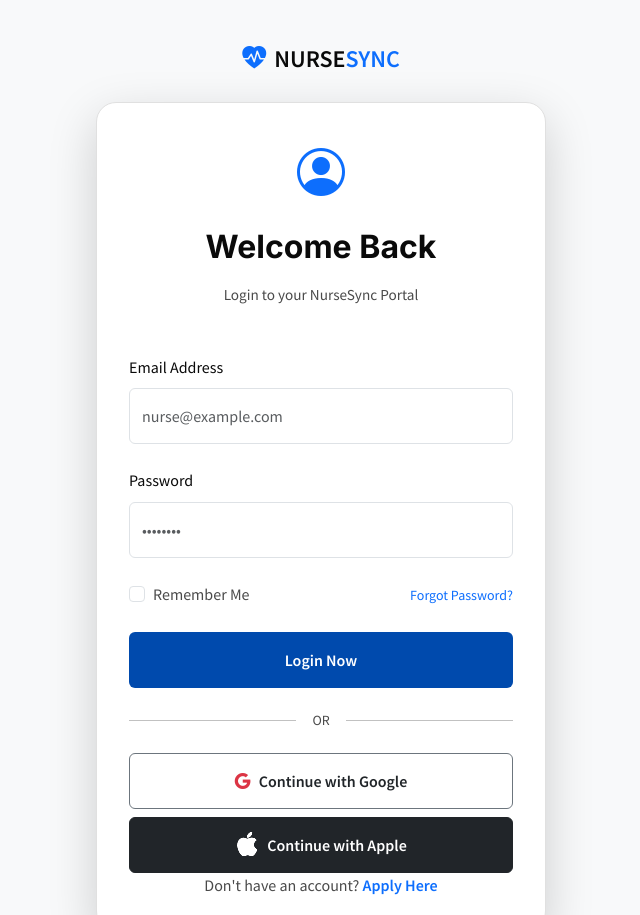
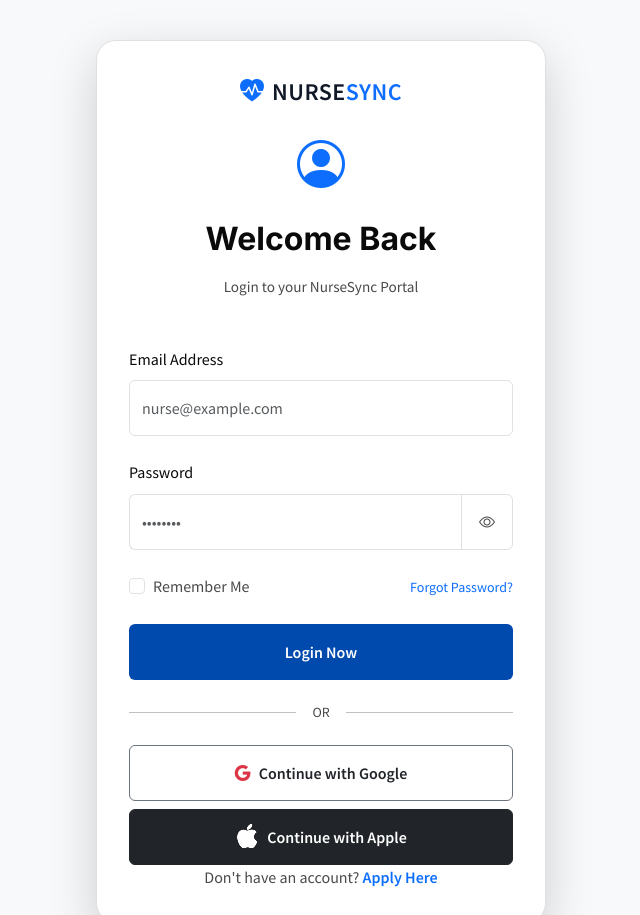
Before and after one commit to HTMLStaticWorks/Travel_Nursing_Agency, a plain HTML site: page login.html in a window 1280 px wide. Shown: the top 915 px of the page, without its empty margins (319-959 px from the left). Drawn offline with nearby package versions, Linux system fonts and the light colour scheme.

Commit message:
Align auth branding and login icon

```diff
--- a/login.html
+++ b/login.html
@@ -21,6 +21,27 @@
     <!-- Custom CSS -->
     <link rel="stylesheet" href="assets/css/style.css">
     <style>
+        .auth-brand {
+            text-decoration: none;
+            color: #111827;
+            margin-bottom: 1rem;
+            justify-content: center;
+        }
+
+        .auth-brand .brand-mark {
+            font-size: 1.5rem;
+        }
+
+        .auth-brand .brand-name {
+            font-size: 1.5rem;
+            letter-spacing: 0.02em;
+        }
+
+        .auth-page-icon {
+            display: block;
+            margin: 0 auto;
+        }
+
         .auth-card {
             max-width: 450px;
             margin: 0 1rem;
@@ -30,15 +51,13 @@
 <body>
 
     <div class="auth-container d-flex flex-column align-items-center">
-        <!-- Logo -->
-        <a class="navbar-brand d-flex align-items-center mb-4" href="index.html">
-            <i class="bi bi-heart-pulse-fill text-primary me-2" style="font-size: 1.5rem;"></i>
-            <span class="fw-bold h4 mb-0">NURSE<span class="text-primary">SYNC</span></span>
-        </a>
-
         <div class="custom-card auth-card shadow-lg">
             <div class="text-center mb-5">
-                <i class="bi bi-person-circle text-primary" style="font-size: 3rem;"></i>
+                <a class="auth-brand d-inline-flex align-items-center" href="index.html" aria-label="NurseSync Home">
+                    <i class="bi bi-heart-pulse-fill text-primary me-2 brand-mark"></i>
+                    <span class="fw-bold brand-name mb-0">NURSE<span class="text-primary">SYNC</span></span>
+                </a>
+                <i class="bi bi-person-circle text-primary auth-page-icon" style="font-size: 3rem;"></i>
                 <h2 class="fw-bold mt-3">Welcome Back</h2>
                 <p class="text-muted">Login to your NurseSync Portal</p>
             </div>
@@ -50,7 +69,12 @@
                 </div>
                 <div class="mb-4">
                     <label class="form-label">Password</label>
-                    <input type="password" class="form-control auth-control w-100" placeholder="••••••••" required>
+                    <div class="input-group auth-password-group">
+                        <input type="password" class="form-control auth-control" id="loginPassword" placeholder="••••••••" required>
+                        <button class="btn btn-outline-secondary auth-control auth-action password-toggle" type="button" aria-label="Show password" aria-pressed="false" data-password-target="loginPassword">
+                            <i class="bi bi-eye"></i>
+                        </button>
+                    </div>
                 </div>
                 <div class="d-flex align-items-center justify-content-between gap-3 mb-4 flex-wrap">
                     <div class="form-check mb-0">
```
Also changed, not shown: assets/js/main.js (+22 -1 lines), register.html (+20 -6 lines).
